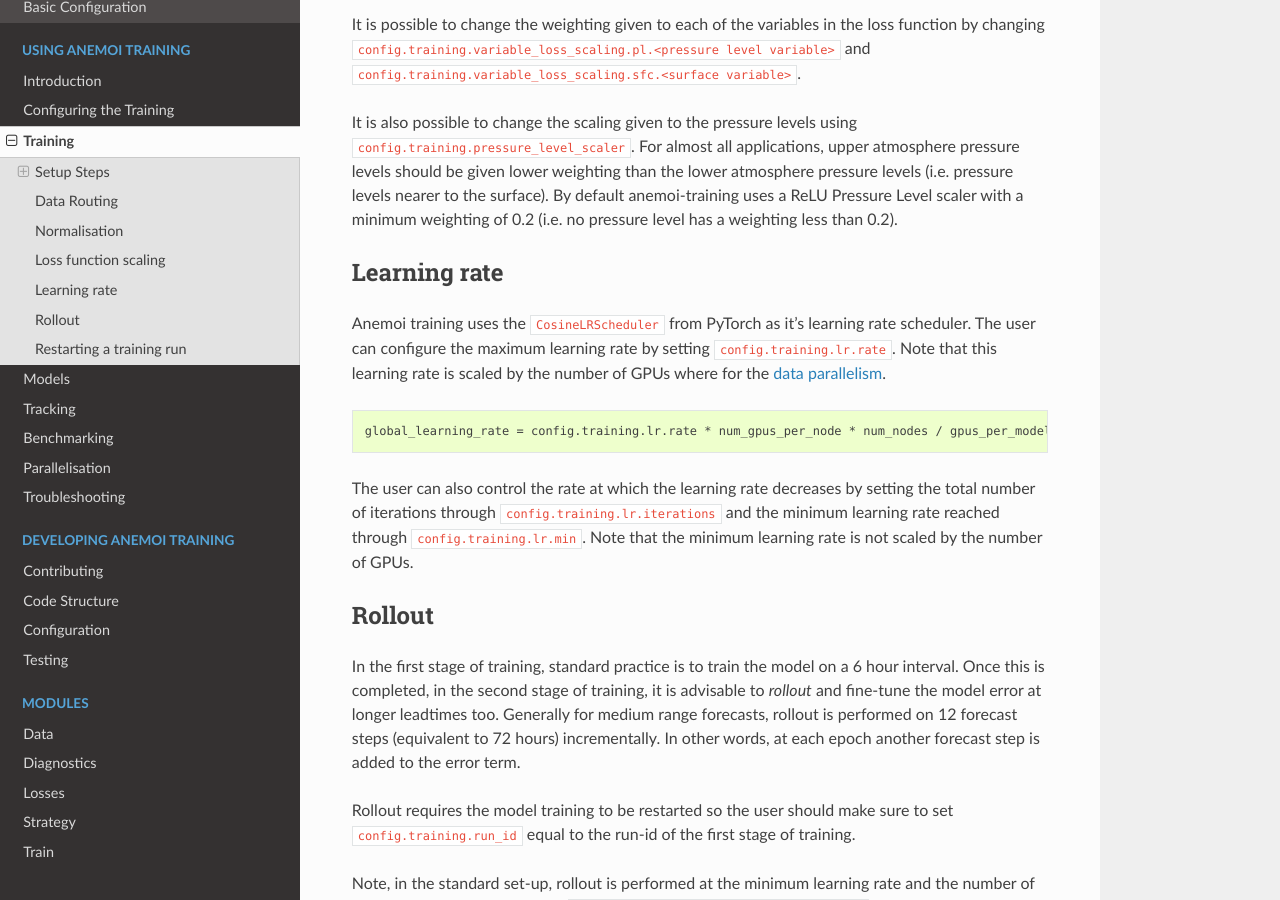
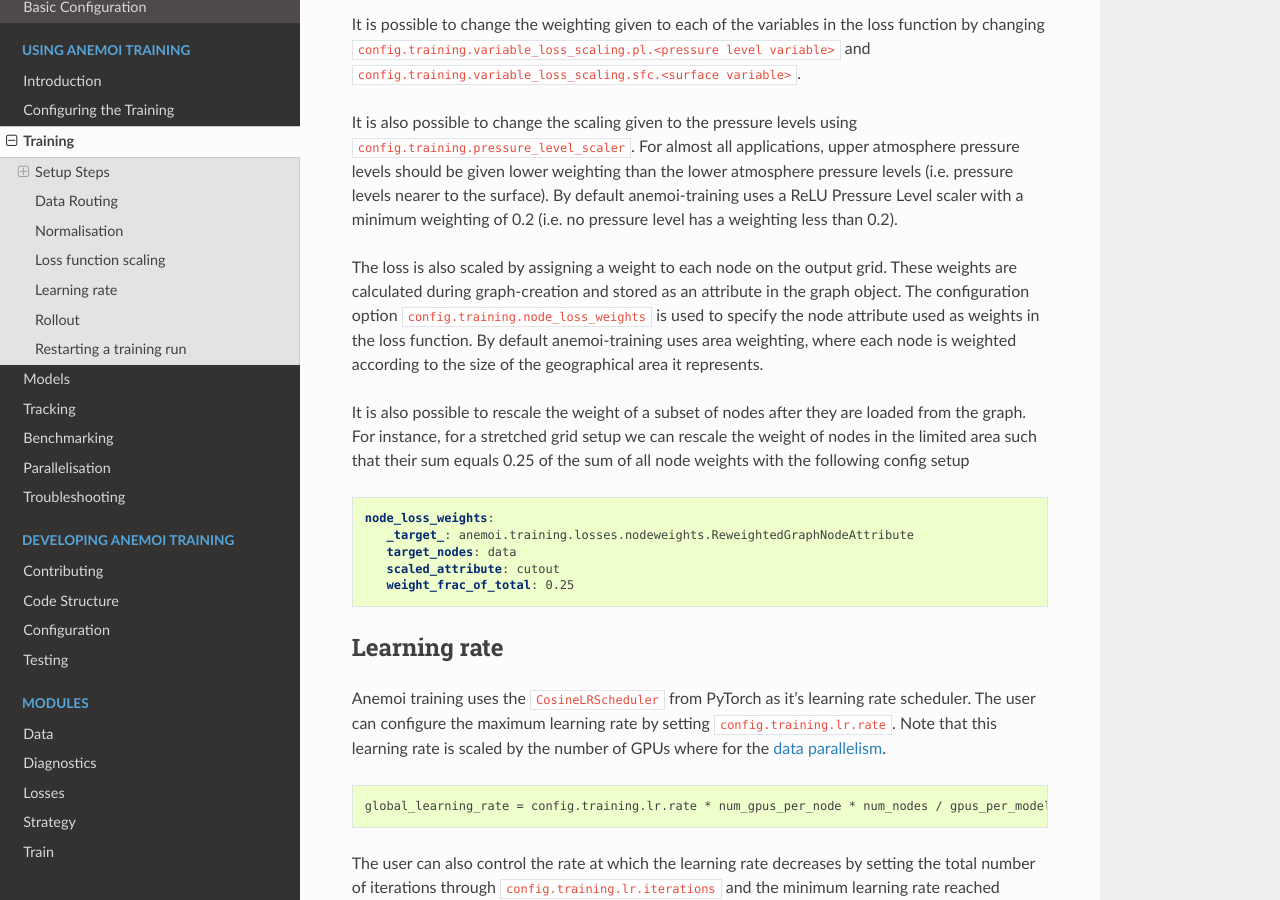
Before and after one commit to ecmwf/anemoi-training, a Sphinx documentation site: the page built from docs/user-guide/training.rst, in a window 1280 px wide and 900 px high, scrolled down 3181 px. Built offline with Sphinx 7.4.7 and the Read the Docs theme 3.1.0, drawn with Linux system fonts in a browser that asks for light colours; the version number could not be read and is left out.

Commit message:
Updated documentation

```diff
--- a/docs/user-guide/training.rst
+++ b/docs/user-guide/training.rst
@@ -183,6 +183,28 @@ levels nearer to the surface). By default anemoi-training uses a ReLU
 Pressure Level scaler with a minimum weighting of 0.2 (i.e. no pressure
 level has a weighting less than 0.2).
 
+The loss is also scaled by assigning a weight to each node on the output
+grid. These weights are calculated during graph-creation and stored as
+an attribute in the graph object. The configuration option
+``config.training.node_loss_weights`` is used to specify the node
+attribute used as weights in the loss function. By default
+anemoi-training uses area weighting, where each node is weighted
+according to the size of the geographical area it represents.
+
+It is also possible to rescale the weight of a subset of nodes after
+they are loaded from the graph. For instance, for a stretched grid setup
+we can rescale the weight of nodes in the limited area such that their
+sum equals 0.25 of the sum of all node weights with the following config
+setup
+
+.. code:: yaml
+
+   node_loss_weights:
+      _target_: anemoi.training.losses.nodeweights.ReweightedGraphNodeAttribute
+      target_nodes: data
+      scaled_attribute: cutout
+      weight_frac_of_total: 0.25
+
 ***************
  Learning rate
 ***************
```
